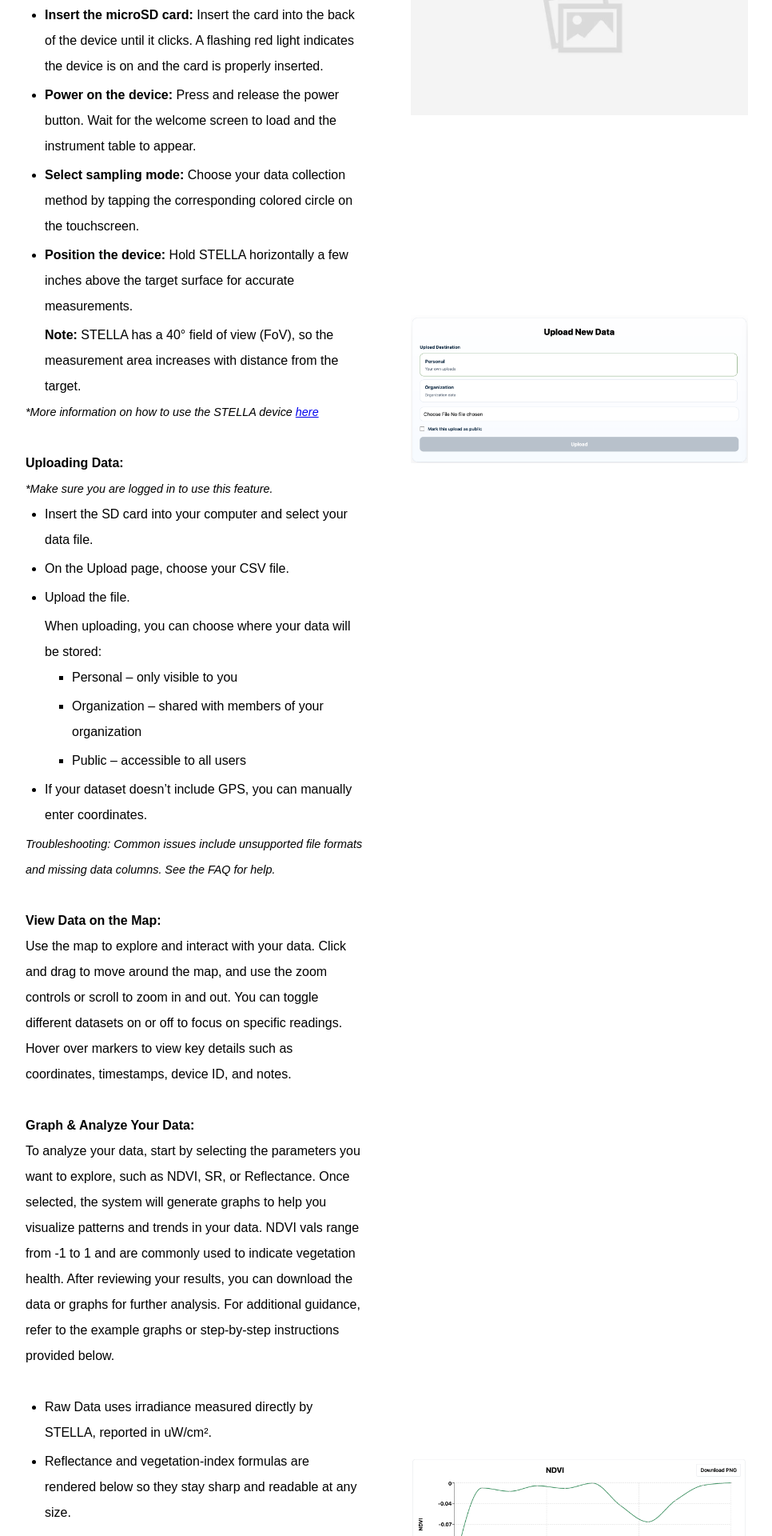
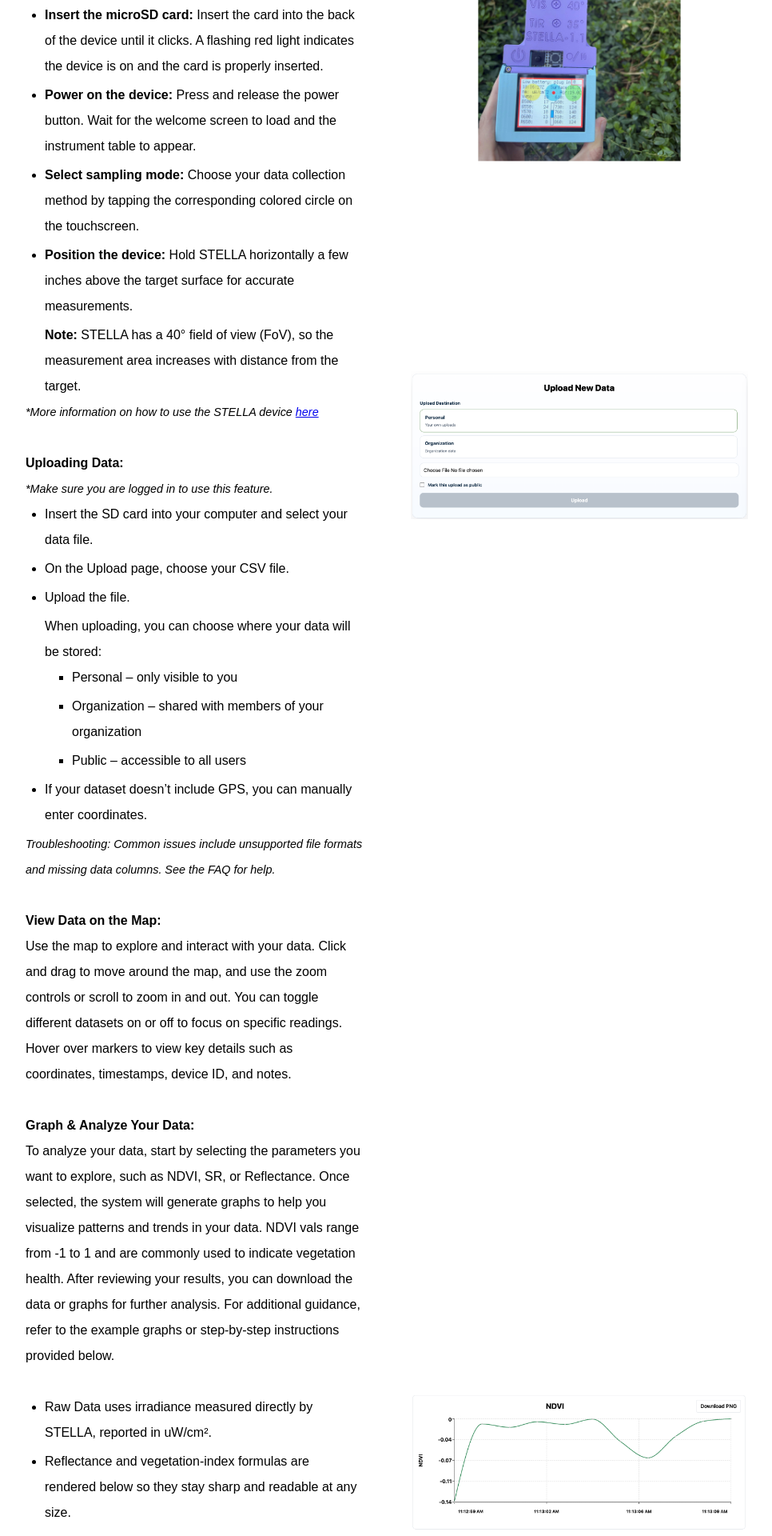
Before and after one commit to carmacuboulder-afk/Stella_OLD_Proto2, a React (Create React App) app in the folder Project Code/frontend/: page /docs in a window 1280 px wide. Shown: the part 880-2800 px from the top of the page at 80% size, without its empty margins (156-1122 px from the left). Built offline with nearby package versions, Linux system fonts and the light colour scheme; no server answers.

Commit message:
add collect measurment image

```diff
--- a/Project Code/frontend/src/css/Docs.css
+++ b/Project Code/frontend/src/css/Docs.css
@@ -88,10 +88,6 @@
   border: none;
 }
 
-.doc img{
-    margin-top: 10rem;
-}
-
 .empty-container {
     height: 30vh;
 
--- a/Project Code/frontend/src/css/Home.css
+++ b/Project Code/frontend/src/css/Home.css
@@ -150,6 +150,7 @@
     max-height: 450px;
 }
 
+
 .home-cards {
     display: flex;
     justify-content: space-between;
--- a/Project Code/frontend/src/pages/Docs.jsx
+++ b/Project Code/frontend/src/pages/Docs.jsx
@@ -1,7 +1,7 @@
 import "../css/Docs.css";
 import "katex/dist/katex.min.css";
 import Demo from "../img/placeholder-vid.mov";
-import placeholder from "../img/placeholder.jpg";
+import collectMeasurment from "../img/usingStella.jpg";
 import MaunalUpload from "../img/ManualUploadFile.png";
 import NDVI from "../img/NDVI.png";
 import SR from "../img/SR.png";
@@ -173,12 +173,12 @@
                 View more videos <a href="https://drive.google.com/drive/u/2/folders/12wz5GZQ3PMFtpqhvHb7AVFFuGYD9Lec8?ths=true&q=sharedwith:public%20parent:12wz5GZQ3PMFtpqhvHb7AVFFuGYD9Lec8" target="_blank" rel="noopener noreferrer">here</a>
             </p>
             { /*example images*/ }
-            <img src={placeholder}/>
-            <img src={MaunalUpload} style={{ marginTop: "250px" }}/>
+            <img src={collectMeasurment} style={{ transform: "scale(0.6)" }} />
+            <img src={MaunalUpload} style={{ marginTop: "150px" }}/>
 
             <div className="empty-container"></div>
 
-            <img src={NDVI} alt="NDVI graph" style={{ marginTop: "1000px" }}/>
+            <img src={NDVI} alt="NDVI graph" style={{ marginTop: "850px" }}/>
             <img src={SR} alt="SR graph" style={{ marginTop: "20px" }}/>
             <img src={DSWI} alt="DSWI graph" style={{ marginTop: "20px" }}/>
             <img src={NIRv} alt="NIRv graph" style={{ marginTop: "20px" }}/>
```
Also changed, not shown: Project Code/frontend/src/img/usingStella.jpg (added).
